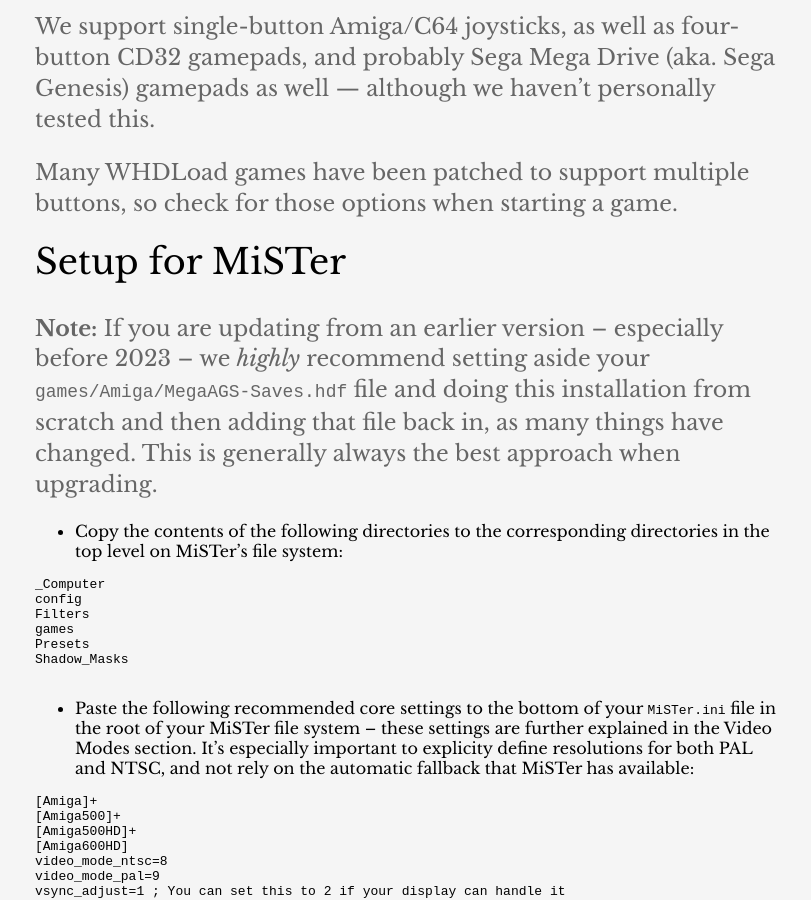
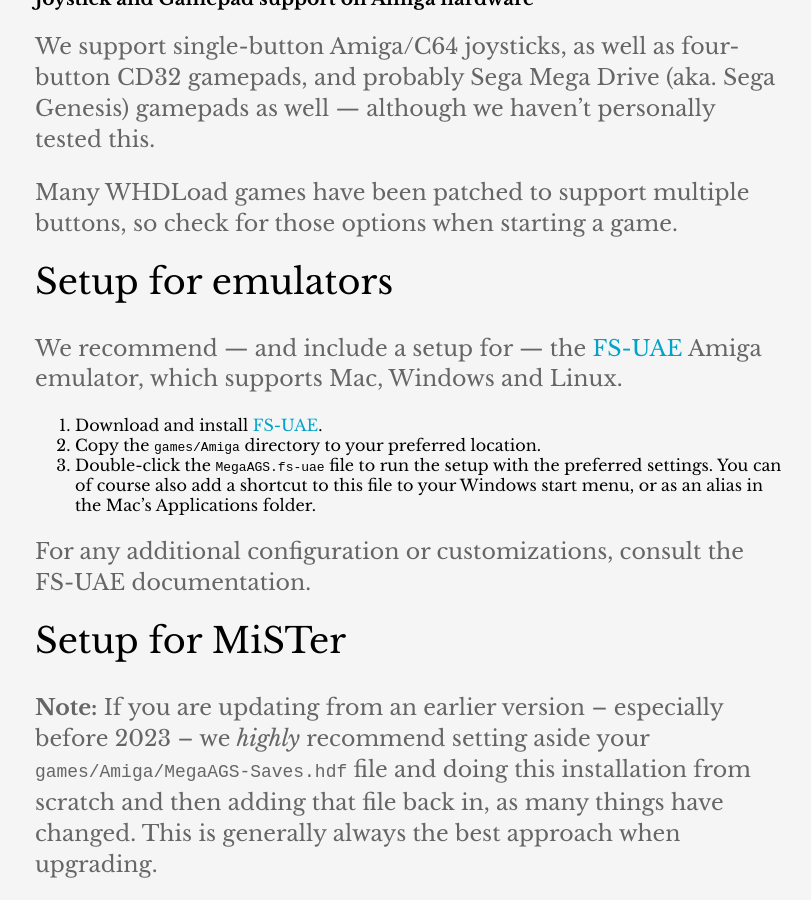
Before and after one commit to amigavision/amigavision.github.io, a Jekyll site: the page built from docs.md, in a window 1280 px wide and 900 px high, scrolled down 4401 px. Shown: the whole window, without its empty margins (230-1041 px from the left). Built offline with Jekyll 4.4.1, drawn with Linux system fonts in a browser that asks for light colours.

Commit message:
Add setup for emulators

```diff
--- a/docs.md
+++ b/docs.md
@@ -13,18 +13,19 @@
 1. [Features](#features)
 2. [Save Files](#save-files)
 3. [Setup for Amiga hardware](#setup-for-amiga-hardware)
-4. [Setup for MiSTer](#setup-for-mister)
-5. [Optional Setups](#optional-setups)
-6. [MiSTer: Gamepad & Joystick Mapping](#mister-gamepad--joystick-mapping)
-7. [MiSTer: Video Modes](#mister-video-modes)
-8. [MiSTer: CPU Performance Notes](#mister-cpu-performance-notes)
-9. [Workbench](#workbench)
-10. [Non-working Games](#non-working-games)
-11. [Custom Scripts](#custom-scripts)
-12. [Bug Reports & Feature Requests](#bug-reports--feature-requests)
-13. [Credits](#credits)
-14. [Troubleshooting](#troubleshooting)
-15. [Frequently Asked Questions](#frequently-asked-questions)
+4. [Setup for emulators](#setup-for-emulators)
+5. [Setup for MiSTer](#setup-for-mister)
+6. [Optional Setups](#optional-setups)
+7. [MiSTer: Gamepad & Joystick Mapping](#mister-gamepad--joystick-mapping)
+8. [MiSTer: Video Modes](#mister-video-modes)
+9. [MiSTer: CPU Performance Notes](#mister-cpu-performance-notes)
+10. [Workbench](#workbench)
+11. [Non-working Games](#non-working-games)
+12. [Custom Scripts](#custom-scripts)
+13. [Bug Reports & Feature Requests](#bug-reports--feature-requests)
+14. [Credits](#credits)
+15. [Troubleshooting](#troubleshooting)
+16. [Frequently Asked Questions](#frequently-asked-questions)
 
 ## Features
 
@@ -83,6 +84,16 @@
 We support single-button Amiga/C64 joysticks, as well as four-button CD32 gamepads, and probably Sega Mega Drive (aka. Sega Genesis) gamepads as well — although we haven't personally tested this.
 
 Many WHDLoad games have been patched to support multiple buttons, so check for those options when starting a game.
+
+## Setup for emulators
+
+We recommend — and include a setup for — the [FS-UAE] Amiga emulator, which supports Mac, Windows and Linux.
+
+1. Download and install [FS-UAE].
+2. Copy the `games/Amiga` directory to your preferred location.
+3. Double-click the `MegaAGS.fs-uae` file to run the setup with the preferred settings. You can of course also add a shortcut to this file to your Windows start menu, or as an alias in the Mac's Applications folder.
+
+For any additional configuration or customizations, consult the FS-UAE documentation.
 
 ## Setup for MiSTer
 
@@ -396,6 +407,7 @@
 [AGS]:https://github.com/MagerValp/ArcadeGameSelector
 [Balena Etcher]:https://www.balena.io/etcher
 [Win32 Disk Imager]:https://win32diskimager.org
+[FS-UAE]:https://fs-uae.net
 
 [David Lindecrantz]:https://github.com/Optiroc
 [Alex Limi]:https://limi.dev
```
